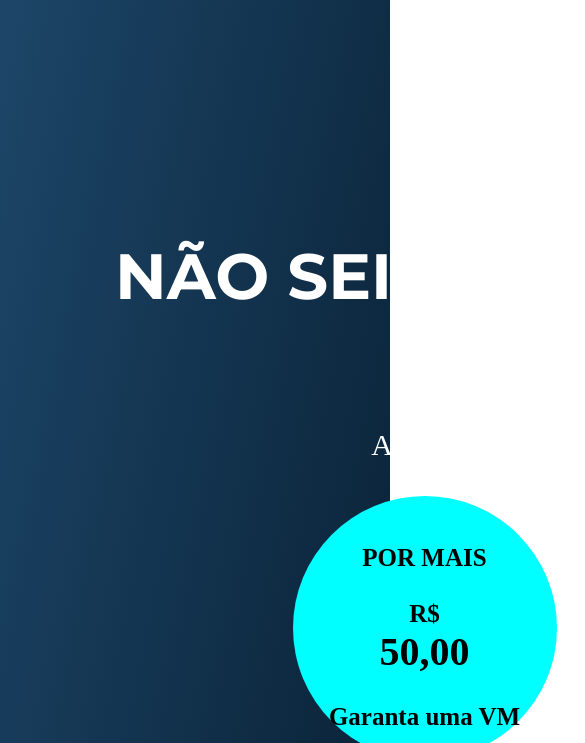
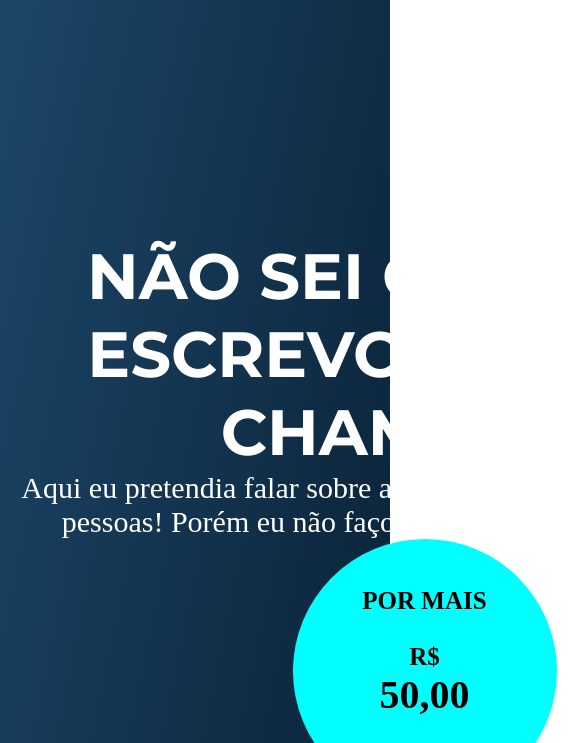
Before and after one commit to LeonardoLopesPrado/liberty-co, a plain HTML site: page site/public/Planos.html in a window 390 px wide. Shown: the part 97-840 px from the top of the page, 585 px wide, since content can reach past the window. Drawn offline with Linux system fonts and the light colour scheme.

Commit message:
Adicionado responsividade plans

```diff
--- a/site/public/Planos.html
+++ b/site/public/Planos.html
@@ -10,6 +10,7 @@
     <title>Liberty CO</title>
     <link rel="stylesheet" href="styles/plans.css">
     <link rel="stylesheet" href="styles/fotter&navbar.css">
+    <link rel="stylesheet" href="styles/plansresponse.css">
 </head>
 <body>
     <div class="background">
@@ -33,7 +34,7 @@
     </div>
 
     <div class="Texto">
-        <p class="p"> NÃO SEI O QUE EU ESCREVO AQUI DE CHAMADA</p> <br> <br>
+        <p class="p"> NÃO SEI O QUE EU ESCREVO AQUI DE CHAMADA</p>
         <p class="p1">Aqui eu pretendia falar sobre a os planos caberem no bolso das pessoas!
             Porém eu não faço ideia de como elaborar isso.</p>
     </div>
--- a/site/public/styles/plans.css
+++ b/site/public/styles/plans.css
@@ -69,8 +69,6 @@ p {
 
 .Texto .p {
     font-size: 64px;
-    height: 155px;
-    width: 1500px;
     color: white;
     font-weight: 700;
     font-family: 'Montserrat', sans-serif;
--- /dev/null
+++ b/site/public/styles/plansresponse.css
@@ -0,0 +1,3 @@
+@media screen and (max-width: 768px){
+
+}
```
